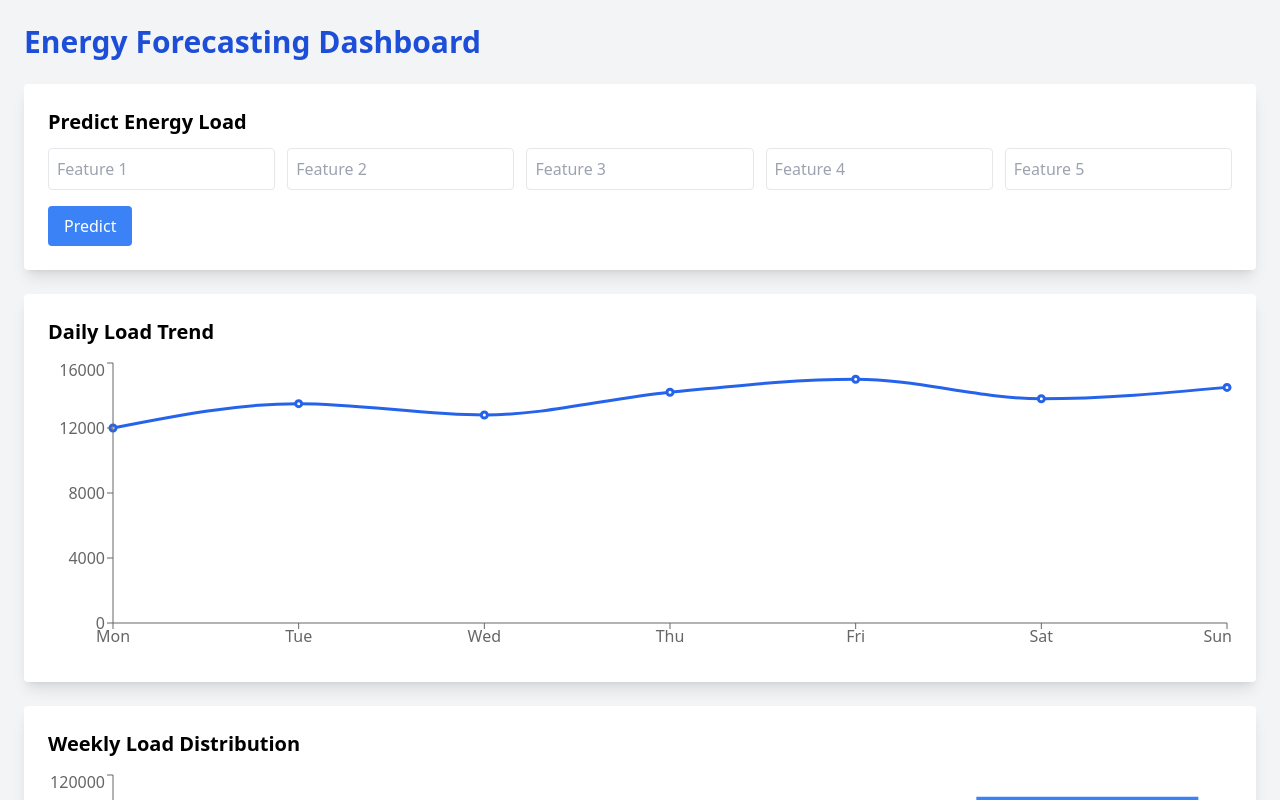
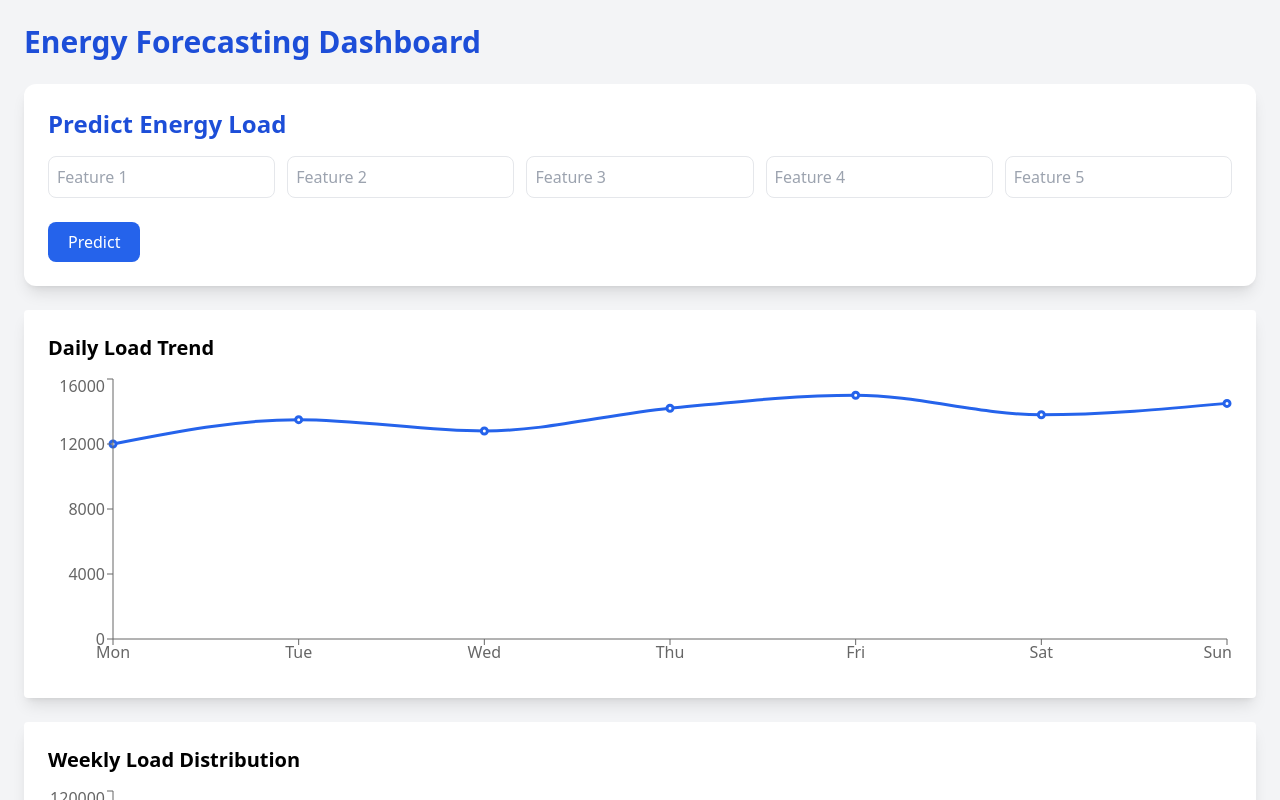
Before and after one commit to Sri-15B/Global-Energy-Forecasting-Competition-GEFCom-, a React (Vite) app in the folder frontend/: page / in a window 1280 px wide. Both pictures are taken after a click on the button "Enter Dashboard". Shown: the top 800 px of the page. Built offline with nearby package versions, Linux system fonts and the light colour scheme.

Commit message:
Update Predict.jsx

```diff
--- a/frontend/src/pages/Predict.jsx
+++ b/frontend/src/pages/Predict.jsx
@@ -1,27 +1,33 @@
 import { useState } from "react";
 import { predictLoad } from "../api";
+import ExplanationModal from "../components/ExplanationModal";
 
 export default function Predict() {
   const [inputs, setInputs] = useState(["", "", "", "", ""]);
-  const [result, setResult] = useState(null);
+  const [prediction, setPrediction] = useState(null);
+  const [showExplain, setShowExplain] = useState(false);
 
   const runPredict = async () => {
     const nums = inputs.map(Number);
     const out = await predictLoad(nums);
-    setResult(out);
+    setPrediction(out);
   };
 
   return (
-    <div className="bg-white p-6 rounded shadow-lg">
-      <h2 className="text-xl font-bold mb-3">Predict Energy Load</h2>
+    <div className="bg-white p-6 rounded-xl shadow-lg">
+      <h2 className="text-2xl font-bold mb-4 text-blue-700">
+        Predict Energy Load
+      </h2>
 
-      <div className="grid grid-cols-5 gap-3 mb-4">
+      {/* Input Boxes */}
+      <div className="grid grid-cols-1 sm:grid-cols-5 gap-3 mb-6">
         {inputs.map((v, i) => (
           <input
             key={i}
-            className="border p-2 rounded"
+            className="border p-2 rounded-lg focus:ring-2 focus:ring-blue-500"
             value={v}
             placeholder={`Feature ${i + 1}`}
+            type="number"
             onChange={(e) => {
               const newArr = [...inputs];
               newArr[i] = e.target.value;
@@ -31,18 +37,35 @@ export default function Predict() {
         ))}
       </div>
 
+      {/* Predict Button */}
       <button
-        className="bg-blue-500 text-white px-4 py-2 rounded"
+        className="bg-blue-600 text-white px-5 py-2 rounded-lg hover:bg-blue-700 transition"
         onClick={runPredict}
       >
         Predict
       </button>
 
-      {result !== null && (
-        <p className="mt-4 text-lg font-semibold text-green-600">
-          Predicted Load: {result.toFixed(2)} MW
-        </p>
+      {/* Prediction Output */}
+      {prediction !== null && (
+        <div className="mt-6 bg-white p-4 rounded-xl shadow text-center">
+          <h3 className="text-xl font-bold text-blue-700">Predicted Load:</h3>
+          <p className="text-3xl font-bold mb-4">{prediction.toFixed(2)} MW</p>
+
+          <button
+            onClick={() => setShowExplain(true)}
+            className="px-4 py-2 bg-purple-600 text-white rounded-lg hover:bg-purple-700"
+          >
+            Explain Prediction
+          </button>
+        </div>
       )}
+
+      {/* AI Explanation Modal */}
+      <ExplanationModal
+        open={showExplain}
+        prediction={prediction}
+        onClose={() => setShowExplain(false)}
+      />
     </div>
   );
 }
```
